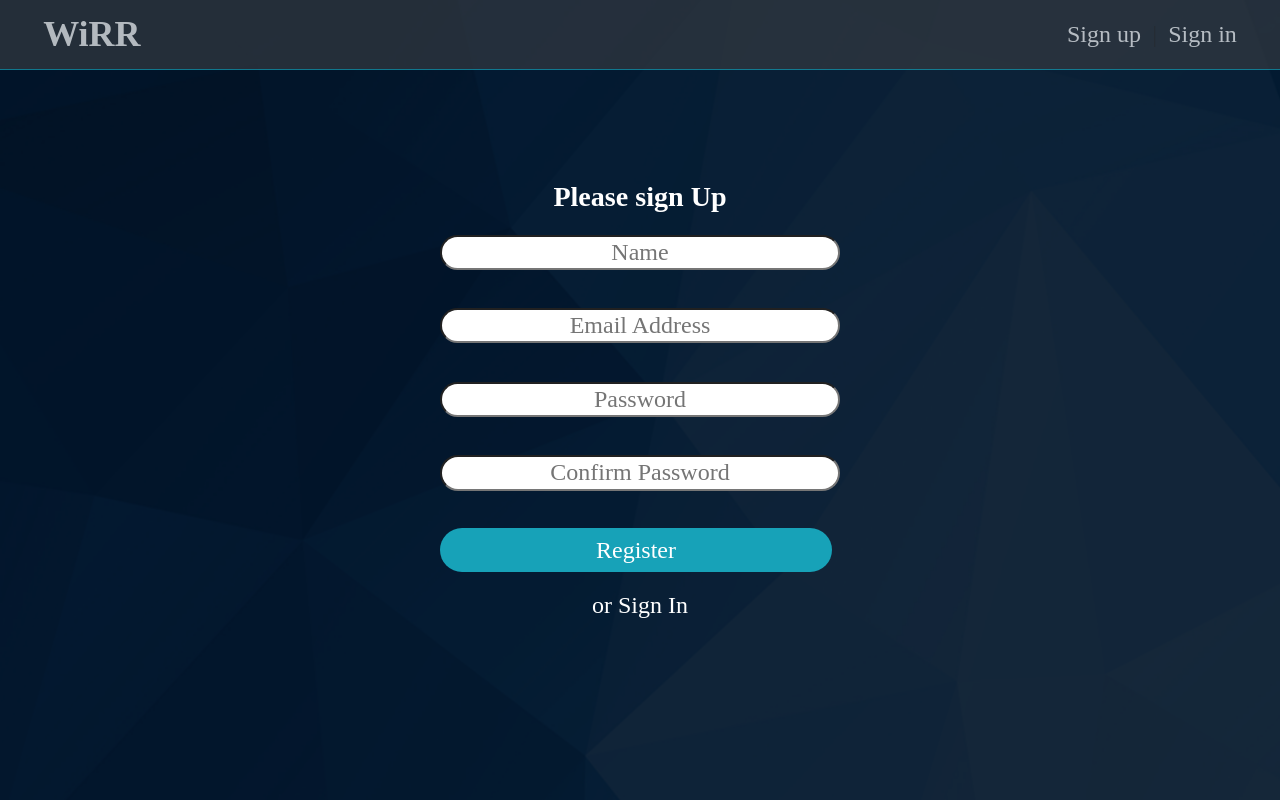
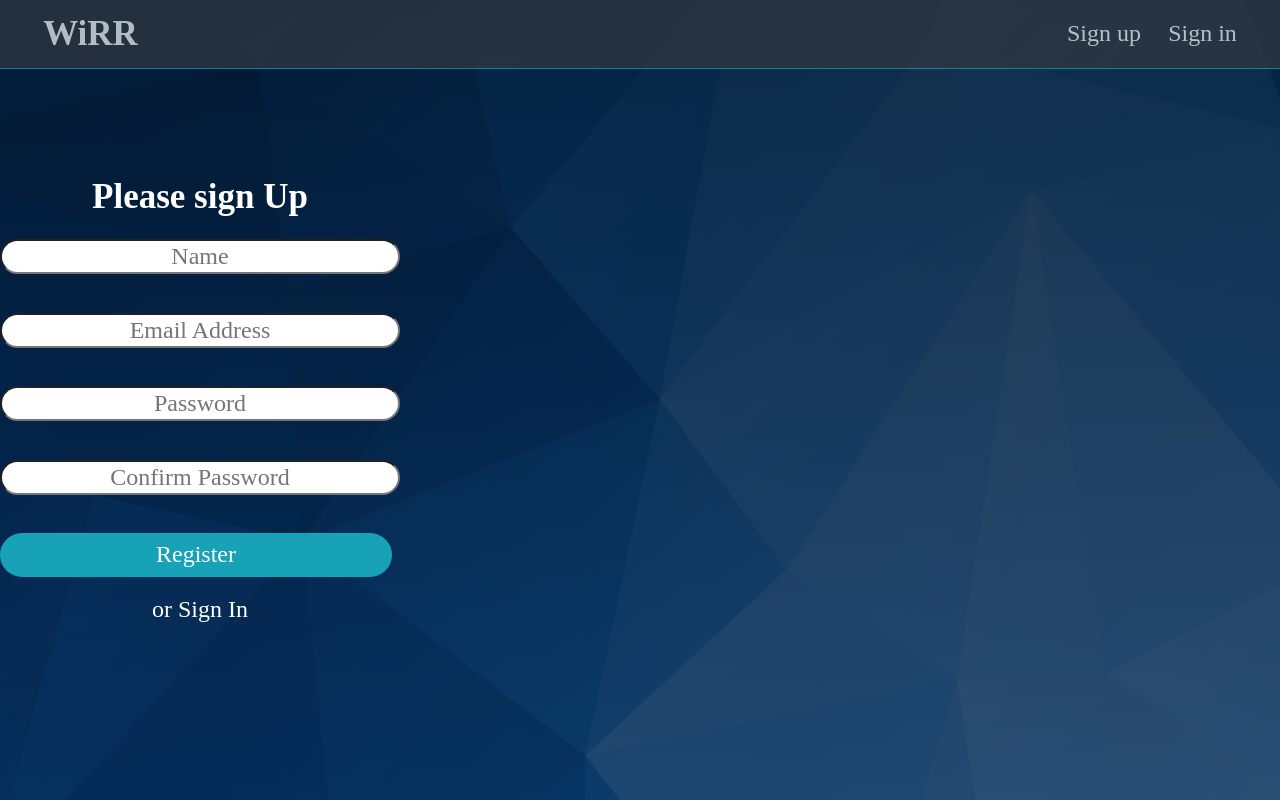
Before and after one commit to michaeltorres1/WiRR, a React (Create React App) app in the folder client/: page /register in a window 1280 px wide. Built offline with nearby package versions, Linux system fonts and the light colour scheme; no server answers; a web font is replaced by a local one.

Commit message:
change bg image to fixed position and css for article show page

```diff
--- a/client/public/index.html
+++ b/client/public/index.html
@@ -5,8 +5,12 @@
   <meta name="viewport" content="width=device-width, initial-scale=1.0">
   <meta http-equiv="X-UA-Compatible" content="ie=edge">
 
+  <link rel="shortcut icon" href="%PUBLIC_URL%/favicon.ico" />
+  <script src="https://kit.fontawesome.com/37268d7f87.js"
+    crossorigin="anonymous"></script>
   <link href="https://fonts.googleapis.com/css?family=Grenze&display=swap"
     rel="stylesheet">
+
   <title>WiRR (Wikipedia's Reliability Rater)</title>
 </head>
 <body>
--- a/client/src/components/App.js
+++ b/client/src/components/App.js
@@ -18,6 +18,7 @@ import { loadUser } from '../actions/auth';
 import setAuthToken from '../utils/setAuthToken';
 
 // Stylesheets (CSS)
+import '../stylesheets/css_reset.css';
 import '../stylesheets/app.css';
 import '../stylesheets/article_show.css'
 import '../stylesheets/charts.css';
--- a/client/src/components/article/article_show.jsx
+++ b/client/src/components/article/article_show.jsx
@@ -97,7 +97,7 @@ export class ArticleShow extends React.Component {
     render() {
         return (
             <div className="article-show-page-container">
-                <WikiSearchContainer />
+                {/* <WikiSearchContainer /> */}
                 <div className="article-header-container">
                     <div className="article-title">
                         {this.state.articleTitle}
--- a/client/src/components/layout/landing.js
+++ b/client/src/components/layout/landing.js
@@ -4,7 +4,6 @@ import WikiSearchContainer from '../../components/search/search_container';
 const Landing = () => {
   return (
     <section className="landing">
-      <div className="dark-overlay">
         <div className="landing-inner">
           <h1 className="x-large">Wikipedia Reliability Rater</h1>
           <p className="lead">
@@ -14,7 +13,6 @@ const Landing = () => {
           <div className="buttons">
             <WikiSearchContainer />
           </div>
-        </div>
       </div>
     </section>
   )
--- a/client/src/stylesheets/app.css
+++ b/client/src/stylesheets/app.css
@@ -31,6 +31,11 @@ a {
 
 ul {
   list-style: none;
+}
+
+h1 {
+  font-size: 35px;
+  font-weight: bold;
 }
 
 .x-large {
@@ -87,14 +92,14 @@ ul {
   opacity: 0.8;
 }
 
-.dark-overlay {
+/* .dark-overlay {
   background-color: rgba(0, 0, 0, 0.7);
   position: absolute;
   top: 0;
   left: 0;
   width: 100%;
   height: 100%;
-}
+} */
 
 .form .form-group {
   margin: 1.2rem 0;
@@ -342,6 +347,9 @@ button:focus {
 html {
   height: 100%;
   font-family: 'Grenze', serif;
-  background: url('../img/background-dark.png') no-repeat center center/cover;
-  /* background-color: lightgoldenrodyellow; */
+  background-image: linear-gradient( rgba(0, 0, 0, 0.6), rgba(0, 0, 0, 0.4) ), url('../img/background-dark.png');
+  background-position: center;
+  background-repeat: no-repeat;
+  background-size: cover;
+  background-attachment: fixed;
 }
--- /dev/null
+++ b/client/src/stylesheets/css_reset.css
@@ -0,0 +1,50 @@
+/* ----------------------------------------------------------------------------------------------------
+App Academy CSS Reset
+----------------------------------------------------------------------------------------------------*/
+
+html, body, div, span, applet, object, iframe,
+h1, h2, h3, h4, h5, h6, p, blockquote, pre,
+a, abbr, acronym, address, big, cite, code,
+del, dfn, em, img, ins, kbd, q, s, samp,
+small, strike, strong, sub, sup, tt, var,
+b, u, i, center,
+dl, dt, dd, ol, ul, li,
+fieldset, form, label, legend,
+table, caption, tbody, tfoot, thead, tr, th, td,
+article, aside, canvas, details, embed,
+figure, figcaption, footer, header, hgroup,
+menu, nav, output, ruby, section, summary,
+time, mark, audio, video, button {
+  margin: 0;
+  padding: 0;
+  border: 0;
+  font-size: inherit;
+  font: inherit;
+  color: inherit;
+  font-weight: inherit;
+  vertical-align: inherit;
+  text-decoration: none;
+}
+/* HTML5 display-role reset for older browsers */
+article, aside, details, figcaption, figure,
+footer, header, hgroup, menu, nav, section {
+  display: flex;
+}
+body {
+  line-height: 1.5;
+}
+ol, ul {
+  list-style: none;
+}
+blockquote, q {
+  quotes: none;
+}
+blockquote:before, blockquote:after,
+q:before, q:after {
+  content: '';
+  content: none;
+}
+table {
+  border-collapse: collapse;
+  border-spacing: 0;
+}
```
Also changed, not shown: 1 other file (tests, documents, lock files or other folders).
